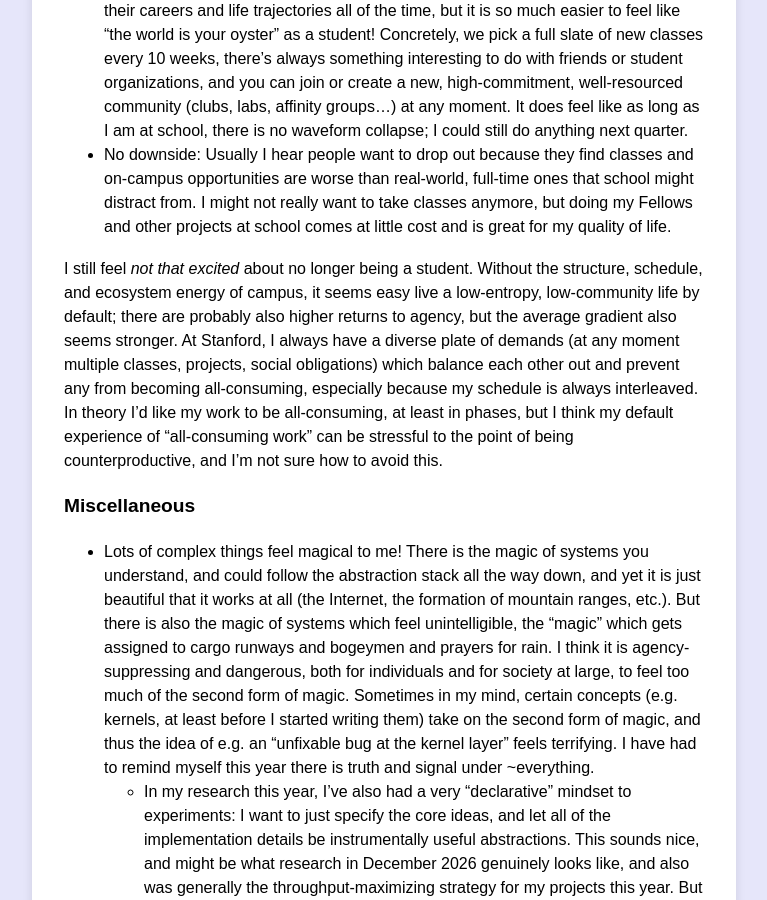
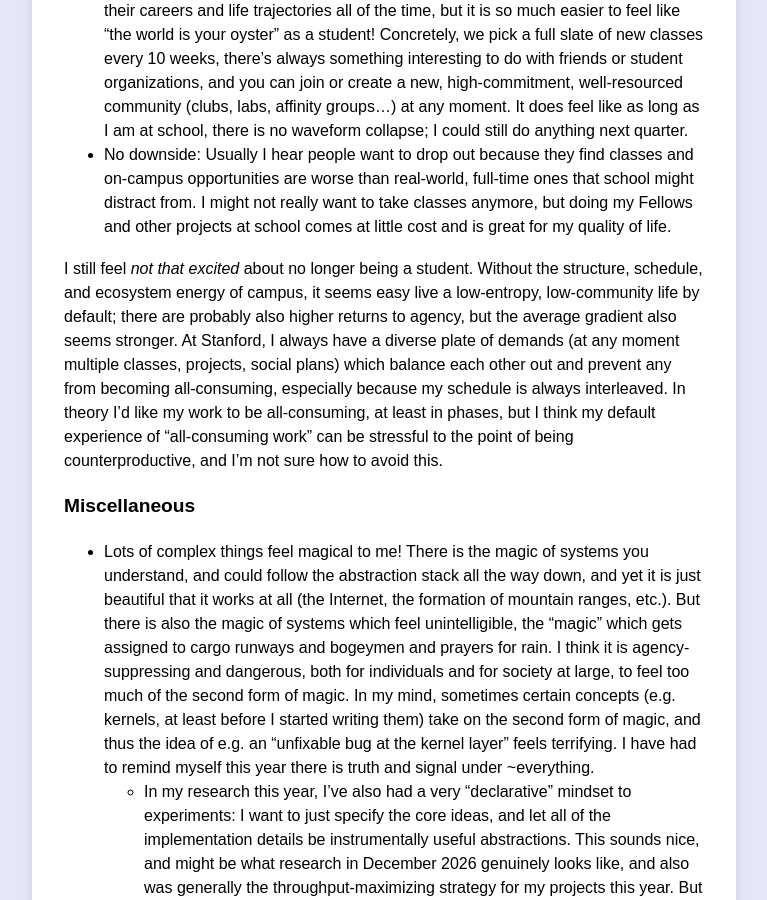
Before and after one commit to Christine8888/christine8888.github.io, a Jekyll site: the page built from _all_posts/_published/2025-12-25-2025-reflections.md, in a window 1280 px wide and 900 px high, scrolled down 3027 px. Shown: the whole window, without its empty margins (256-1023 px from the left). Built offline with Jekyll 4.4.1, drawn with Linux system fonts in a browser that asks for light colours; some of the changed text lies outside the part shown.

Commit message:
final touches

```diff
--- a/_all_posts/_published/2025-12-25-2025-reflections.md
+++ b/_all_posts/_published/2025-12-25-2025-reflections.md
@@ -41,11 +41,11 @@
 - General feelings of limitless possibility: Intellectually I know that "real adults" change their careers and life trajectories all of the time, but it is so much easier to feel like "the world is your oyster" as a student! Concretely, we pick a full slate of new classes every 10 weeks, there's always something interesting to do with friends or student organizations, and you can join or create a new, high-commitment, well-resourced community (clubs, labs, affinity groups...) at any moment. It does feel like as long as I am at school, there is no waveform collapse; I could still do anything next quarter.
 - No downside: Usually I hear people want to drop out because they find classes and on-campus opportunities are worse than real-world, full-time ones that school might distract from. I might not really want to take classes anymore, but doing my Fellows and other projects at school comes at little cost and is great for my quality of life.
 
-I still feel *not that excited* about no longer being a student. Without the structure, schedule, and ecosystem energy of campus, it seems easy live a low-entropy, low-community life by default; there are probably also higher returns to agency, but the average gradient also seems stronger. At Stanford, I always have a diverse plate of demands (at any moment multiple classes, projects, social obligations) which balance each other out and prevent any from becoming all-consuming, especially because my schedule is always interleaved. In theory I'd like my work to be all-consuming, at least in phases, but I think my default experience of "all-consuming work" can be stressful to the point of being counterproductive, and I'm not sure how to avoid this.
+I still feel *not that excited* about no longer being a student. Without the structure, schedule, and ecosystem energy of campus, it seems easy live a low-entropy, low-community life by default; there are probably also higher returns to agency, but the average gradient also seems stronger. At Stanford, I always have a diverse plate of demands (at any moment multiple classes, projects, social plans) which balance each other out and prevent any from becoming all-consuming, especially because my schedule is always interleaved. In theory I'd like my work to be all-consuming, at least in phases, but I think my default experience of "all-consuming work" can be stressful to the point of being counterproductive, and I'm not sure how to avoid this.
 
 
 ### Miscellaneous
-- Lots of complex things feel magical to me! There is the magic of systems you understand, and could follow the abstraction stack all the way down, and yet it is just beautiful that it works at all (the Internet, the formation of mountain ranges, etc.). But there is also the magic of systems which feel unintelligible, the "magic" which gets assigned to cargo runways and bogeymen and prayers for rain. I think it is agency-suppressing and dangerous, both for individuals and for society at large, to feel too much of the second form of magic. Sometimes in my mind, certain concepts (e.g. kernels, at least before I started writing them) take on the second form of magic, and thus the idea of e.g. an "unfixable bug at the kernel layer" feels terrifying. I have had to remind myself this year there is truth and signal under ~everything.
+- Lots of complex things feel magical to me! There is the magic of systems you understand, and could follow the abstraction stack all the way down, and yet it is just beautiful that it works at all (the Internet, the formation of mountain ranges, etc.). But there is also the magic of systems which feel unintelligible, the "magic" which gets assigned to cargo runways and bogeymen and prayers for rain. I think it is agency-suppressing and dangerous, both for individuals and for society at large, to feel too much of the second form of magic. In my mind, sometimes certain concepts (e.g. kernels, at least before I started writing them) take on the second form of magic, and thus the idea of e.g. an "unfixable bug at the kernel layer" feels terrifying. I have had to remind myself this year there is truth and signal under ~everything.
     - In my research this year, I've also had a very "declarative" mindset to experiments: I want to just specify the core ideas, and let all of the implementation details be instrumentally useful abstractions. This sounds nice, and might be what research in December 2026 genuinely looks like, and also was generally the throughput-maximizing strategy for my projects this year. But a) most abstractions in language modelling are leaky[^leaky] b) I feel more empowered the more I understand about a system c) if I'm going to do this research for the forseeable future[^long], I should invest in learning things that will speed me up in the future. I'm not sure if this kind of learning is better mixed into "project execution time" (where it's somewhat at odds with "I want to see these experiment results as soon as possible"), or "free time" (i.e. taking classes helped me learn huge chunks of the stack systematically)
 - When I step away from focusing on the projects I'm actually doing, I feel a lot of uncertainty about what I want to do "next". I have this sort of meta-desire -- desire for desire -- and a general feeling that I should have more conviction and discernment. Sometimes I feel envious of people who always seem to have strong conviction in something. I did have very intense conviction this time last year, about how I wanted to work on superintelligence and alignment and the future of humanity, and now this has just dulled a bit[^AGI], although it's nice to be doing real work now.
 - I have been feeling faint omens of future health issues (i.e. my knee hurts randomly?)! So this year I have really felt the importance of proactively preserving my functionality for the long haul.
@@ -72,6 +72,8 @@
 - Go to events, where I might not know people, alone. I don't really have a problem spending time alone, but (maybe as a product of most of my social life being on campus?) I usually feel like I need to go to social events with someone else
 - Be more self-sufficient, by generally getting better at understanding what I need in order to feel like my fullest self, and having more agency about developing/protecting those things
 - Keeping personal archives: writing on this page more often, saving & responding to things I read, making more lists and remembering to update them
+
+&nbsp;
 
 [^clode]: Part of my growth has been on the high-level planning side (how to design this sytem, how to construct this paper), but I would attribute maybe 60% of my increase in sheer output to being better at using better agents.
 
```
Also changed, not shown: other parts of _all_posts/_published/2025-12-25-2025-reflections.md (+4 -4 lines).
